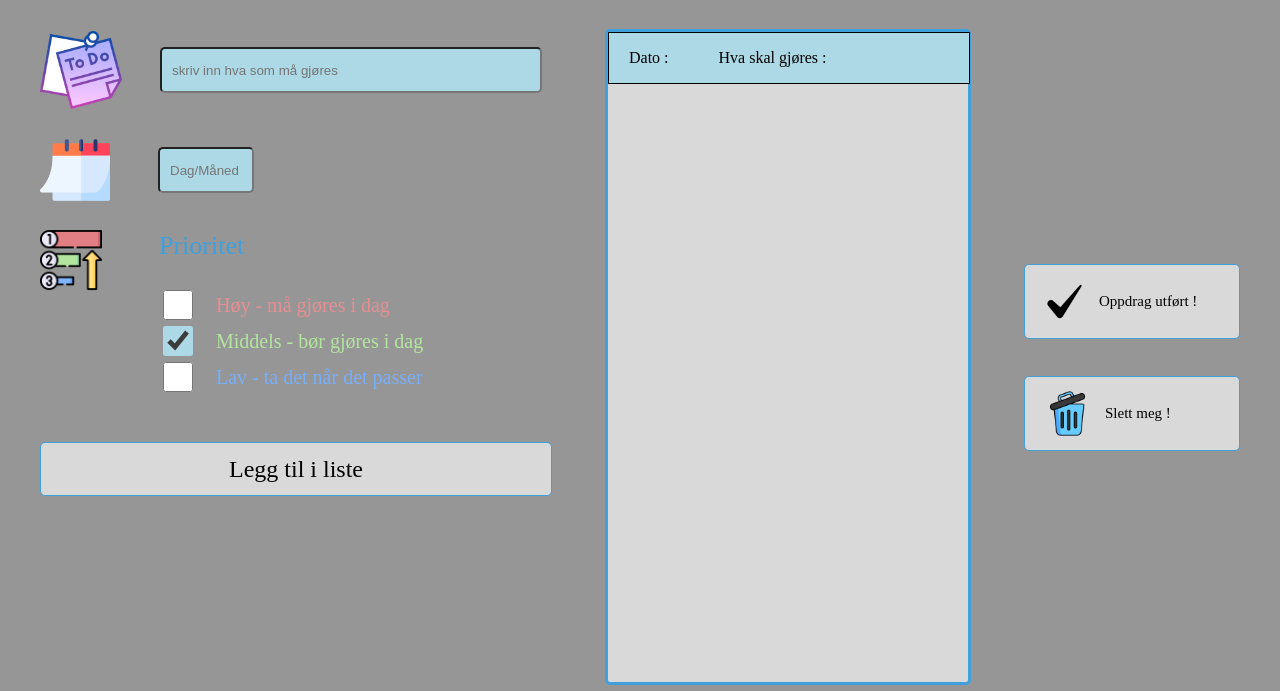
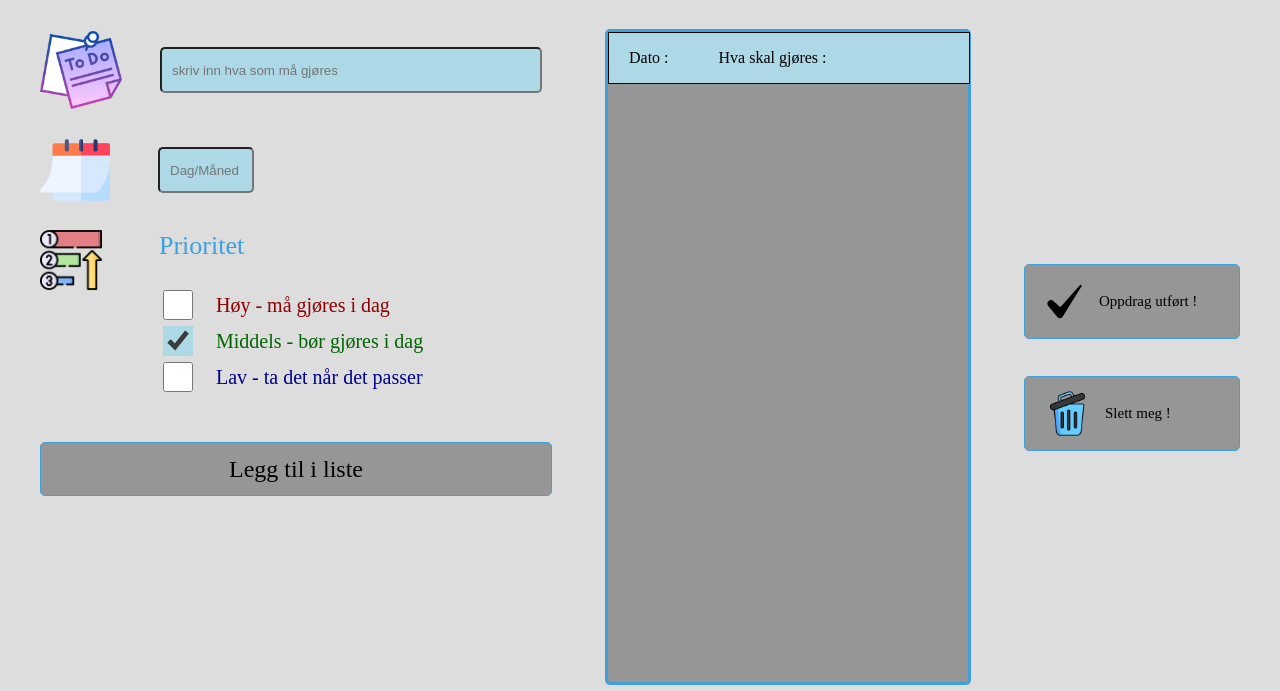
Before and after one commit to Lazy-CSharp-Coder/ToDoList, a website: page index.html in a window 1280 px wide. Both pictures are taken after a click on the picture 1236 px from the left and 40 px from the top of the page. Shown: the part 92-783 px from the top of the page. Drawn offline with Linux system fonts and the light colour scheme; a web font is replaced by a local one.

Commit message:
lagt inn lightmode

```diff
--- a/styles.css
+++ b/styles.css
@@ -4,7 +4,7 @@
 {
   --headerBackgroundColor: #d9d9d9;
   --primaryBackgroudColor: black;
-  --lightModeBackgroundColor: rgb(150,150,150);
+  --lightModeBackgroundColor: rgb(221,221,221);
   --primaryTextColor: #40a0dB;
   --highPriorityColor:#e68f93;
   --mediumPriorityColor:#b3e59f;
@@ -74,6 +74,10 @@ li {
 /* MAIN */
 .lightMode {
   background-color: var(--lightModeBackgroundColor);
+  --headerBackgroundColor: rgb(150, 150, 150);
+  --highPriorityColor:darkred;
+  --mediumPriorityColor: darkgreen;
+  --lowPriorityColor:darkblue;
 }
 
 
```
